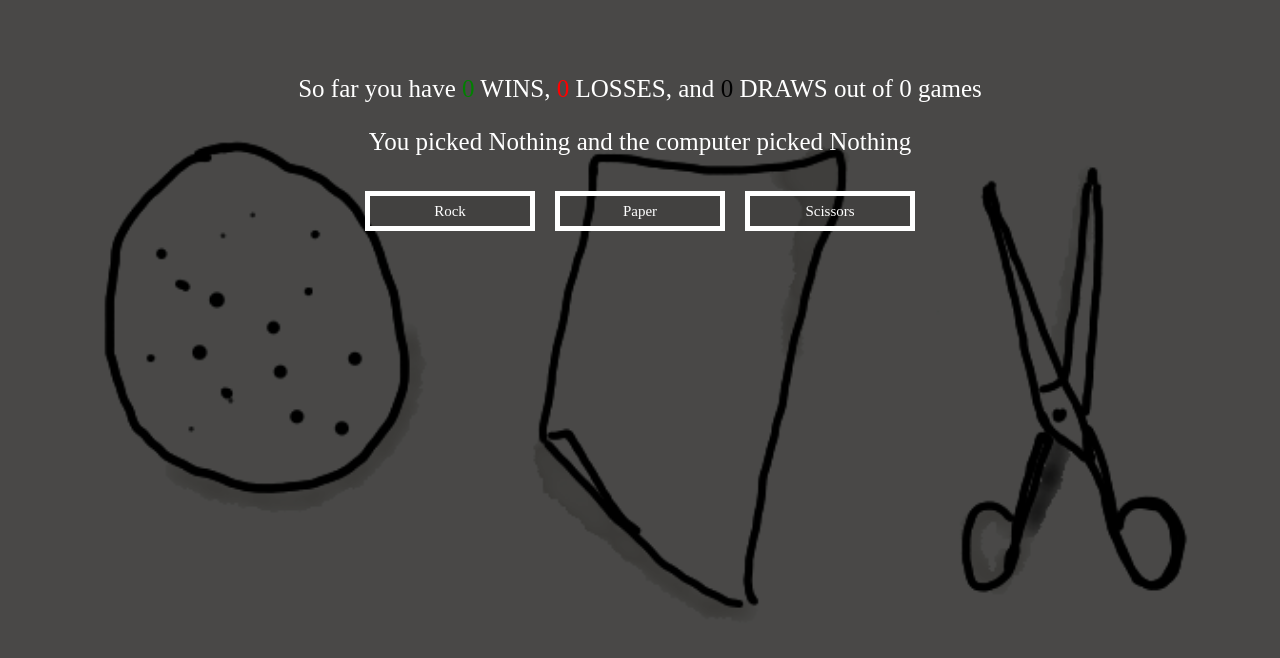
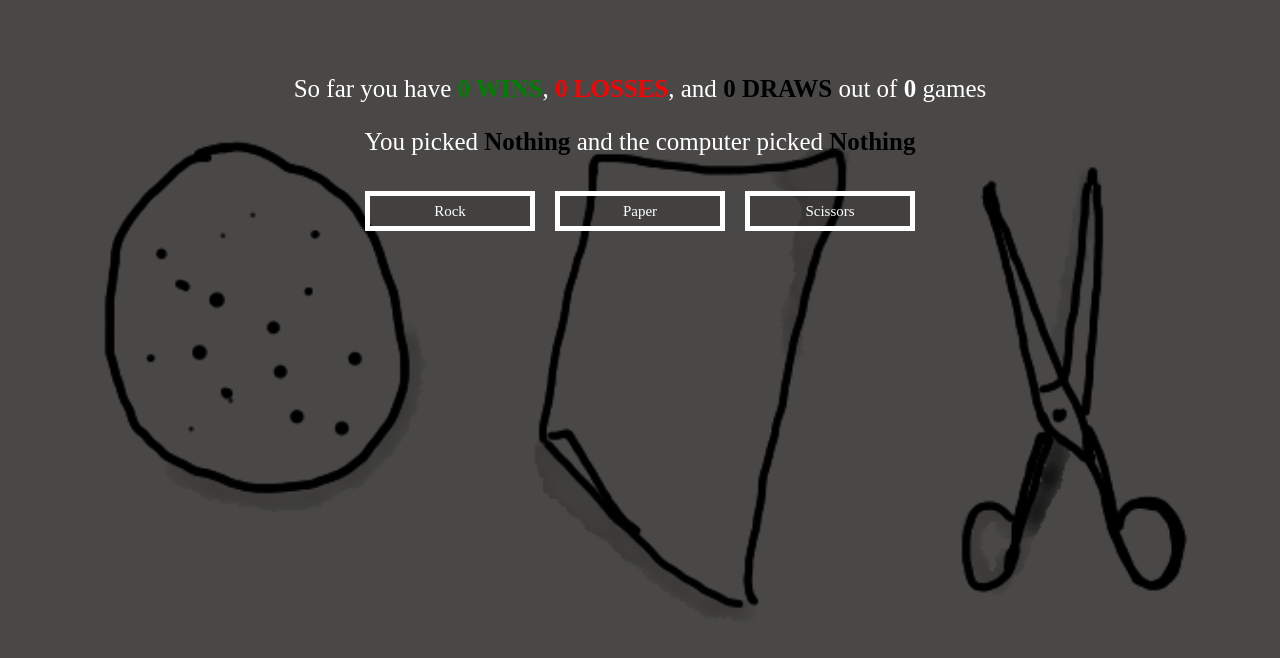
Before and after one commit to bcarrol2/rpsg, a React (Create React App) app in the folder rock_paper_scissors/: page / in a window 1280 px wide. Shown: the top 658 px of the page. Built offline with nearby package versions, Linux system fonts and the light colour scheme.

Commit message:
font and color changes

```diff
--- a/rock_paper_scissors/src/App.js
+++ b/rock_paper_scissors/src/App.js
@@ -50,8 +50,8 @@ function App() {
 
   return (
     <div className="overlay">
-      <p>So far you have <span style={{color: 'green'}}>{wins}</span> WINS, <span style={{color: 'red'}}>{losses}</span> LOSSES, and <span style={{color: 'black'}}>{draws}</span> DRAWS out of <span>{games}</span> games</p>
-      <p>You picked {playerChoice} and the computer picked {computerChoice} </p>
+      <p>So far you have <span style={{color: 'green', fontWeight: 'bold'}}>{wins} WINS</span>, <span style={{color: 'red', fontWeight: 'bold'}}>{losses} LOSSES</span>, and <span style={{color: 'black', fontWeight: 'bold'}}>{draws} DRAWS</span> out of <span style={{fontWeight: 'bold'}}>{games}</span> games</p>
+      <p>You picked <span style={{color: 'black', fontWeight: 'bold'}}>{playerChoice}</span> and the computer picked <span style={{color: 'black', fontWeight: 'bold'}}>{computerChoice}</span> </p>
       <button disabled={disable} value="Rock" onClick={letsPlay}>Rock</button>
       <button disabled={disable} value="Paper" onClick={letsPlay}>Paper</button>
       <button disabled={disable} value="Scissors" onClick={letsPlay}>Scissors</button>
```
